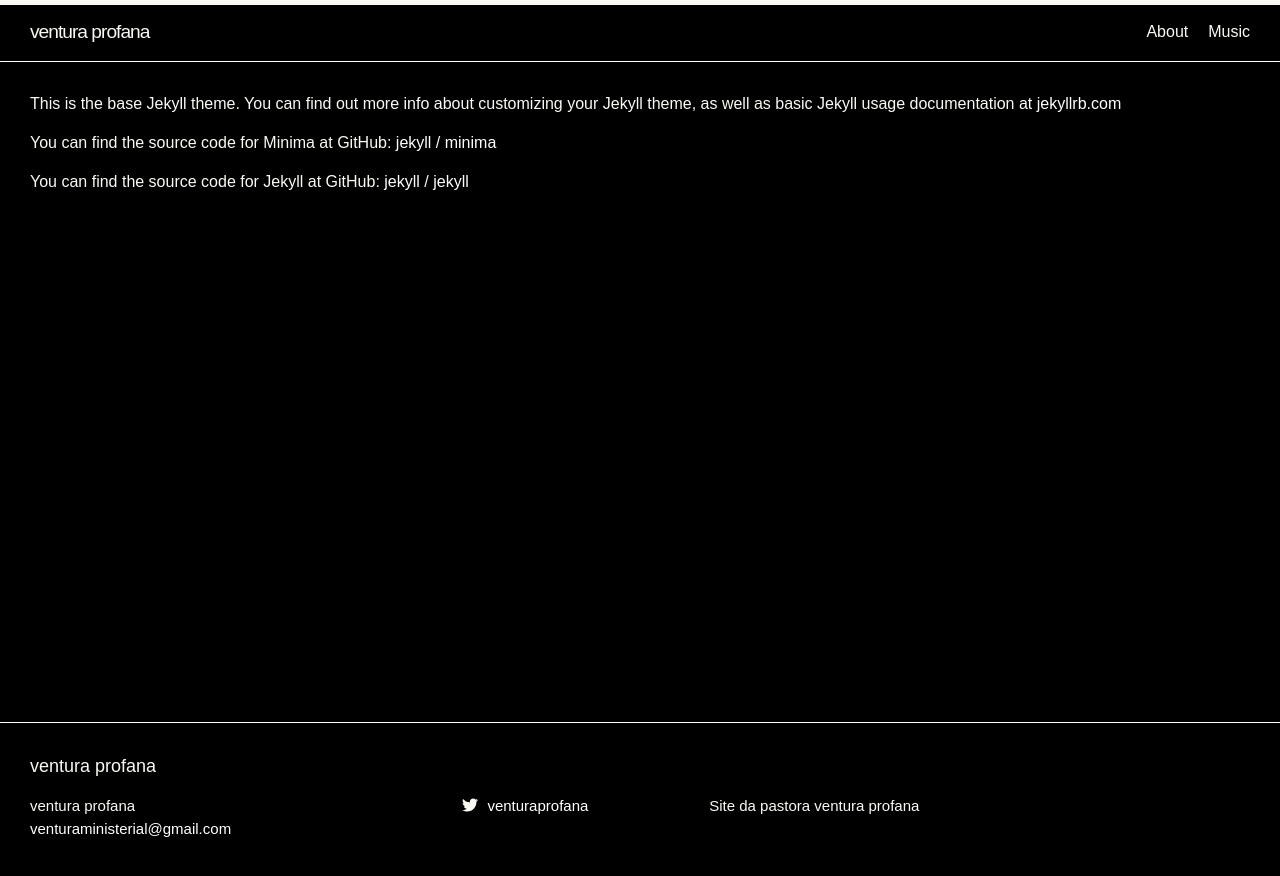
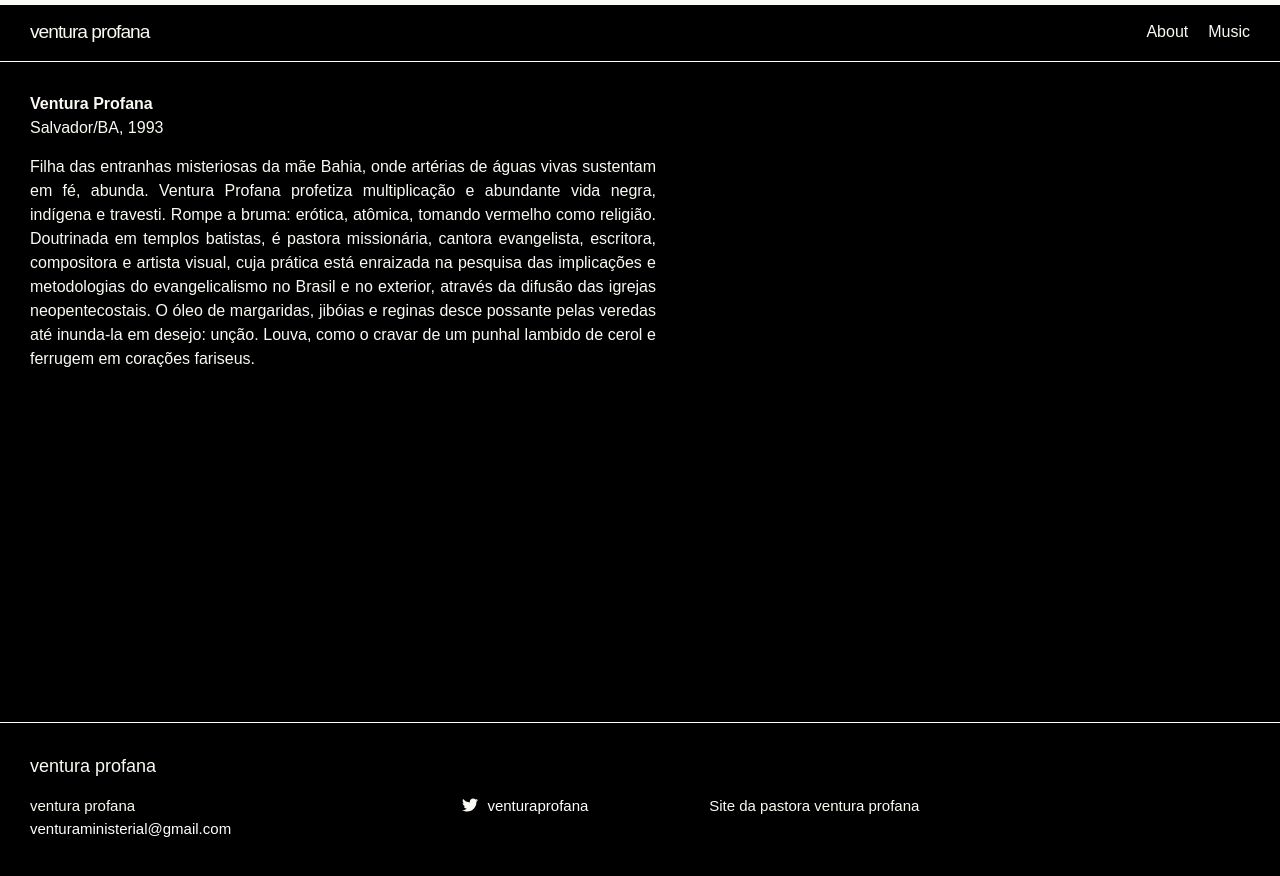
Before and after one commit to pudiva/profana.net, a Jekyll site: the page built from about.md, in a window 1280 px wide. Shown: the top 876 px of the page. Built offline with Jekyll 4.4.1, drawn with Linux system fonts in a browser that asks for light colours; some web fonts are replaced.

Commit message:
Add minibio to about

```diff
--- a/about.md
+++ b/about.md
@@ -4,15 +4,18 @@ title: About
 permalink: /about/
 ---
 
-This is the base Jekyll theme. You can find out more info about customizing your Jekyll theme, as well as basic Jekyll usage documentation at [jekyllrb.com](https://jekyllrb.com/)
+<strong>Ventura Profana</strong> \\
+Salvador/BA, 1993
 
-You can find the source code for Minima at GitHub:
-[jekyll][jekyll-organization] /
-[minima](https://github.com/jekyll/minima)
-
-You can find the source code for Jekyll at GitHub:
-[jekyll][jekyll-organization] /
-[jekyll](https://github.com/jekyll/jekyll)
-
-
-[jekyll-organization]: https://github.com/jekyll
+<p style="max-width: 626px; text-align: justify">
+Filha das entranhas misteriosas da mãe Bahia, onde artérias de águas vivas
+sustentam em fé, abunda. Ventura Profana profetiza multiplicação e abundante
+vida negra, indígena e travesti. Rompe a bruma: erótica, atômica, tomando
+vermelho como religião. Doutrinada em templos batistas, é pastora missionária,
+cantora evangelista, escritora, compositora e artista visual, cuja prática está
+enraizada na pesquisa das implicações e metodologias do evangelicalismo no
+Brasil e no exterior, através da difusão das igrejas neopentecostais. O óleo de
+margaridas, jibóias e reginas desce possante pelas veredas até inunda-la em
+desejo: unção. Louva, como o cravar de um punhal lambido de cerol e ferrugem em
+corações fariseus.
+</p>
```
